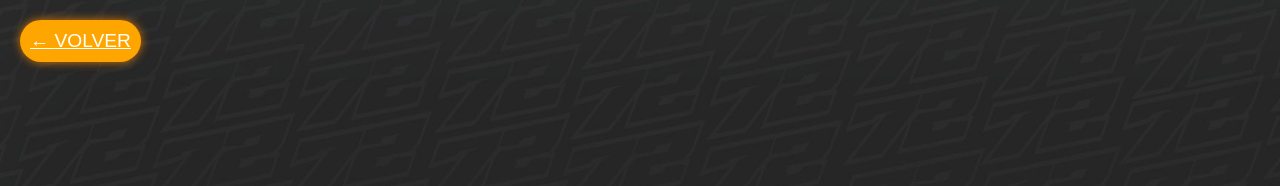
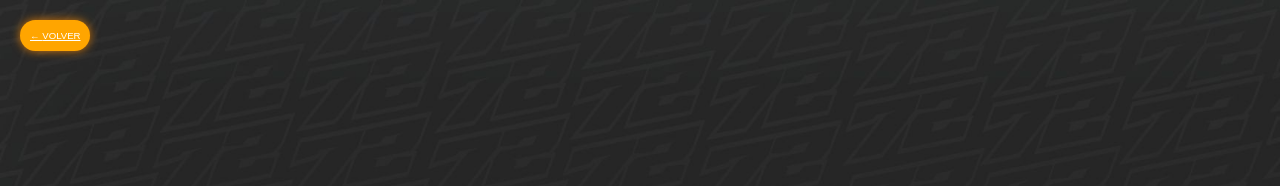
Before and after one commit to Yeray72/DossierMovil, a plain HTML site: page aquiempezotodo.html in a window 1280 px wide. Shown: the top 186 px of the page. Drawn offline with Linux system fonts and the light colour scheme; a web font is replaced by a local one.

Commit message:
Commit 2

```diff
--- a/aquiempezotodo.html
+++ b/aquiempezotodo.html
@@ -41,7 +41,7 @@
             top: 20px;
             left: 20px;
             padding: 10px;
-            font-size: 1.2rem;
+            font-size: 0.6rem;
             background-color: orange;
             color: white;
             border: none;
```
